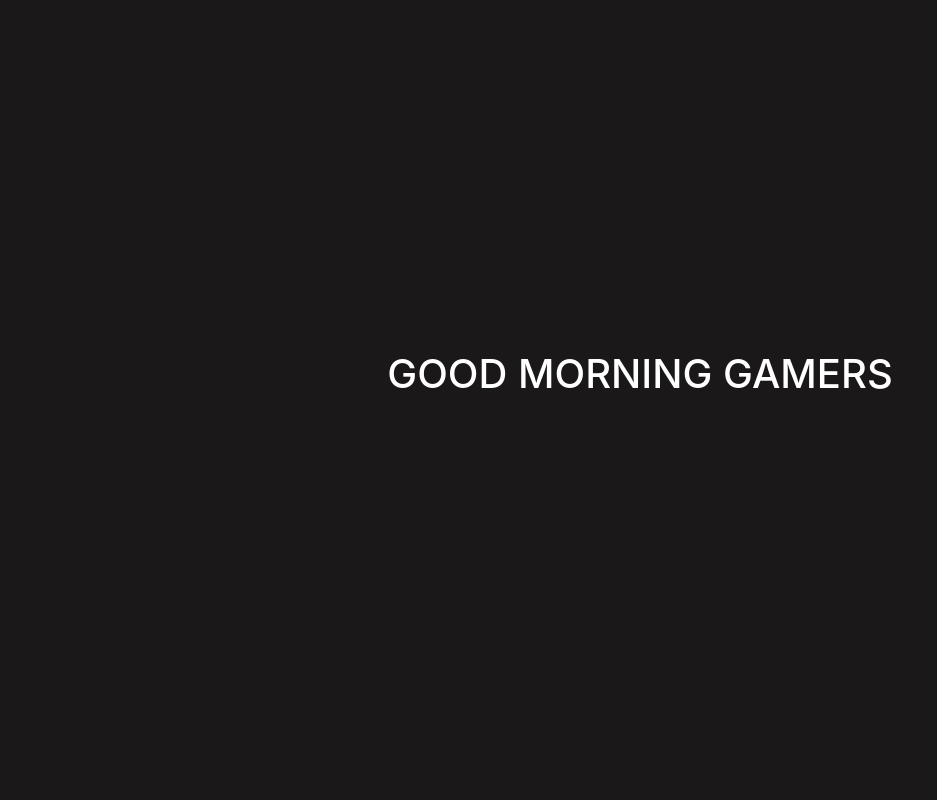
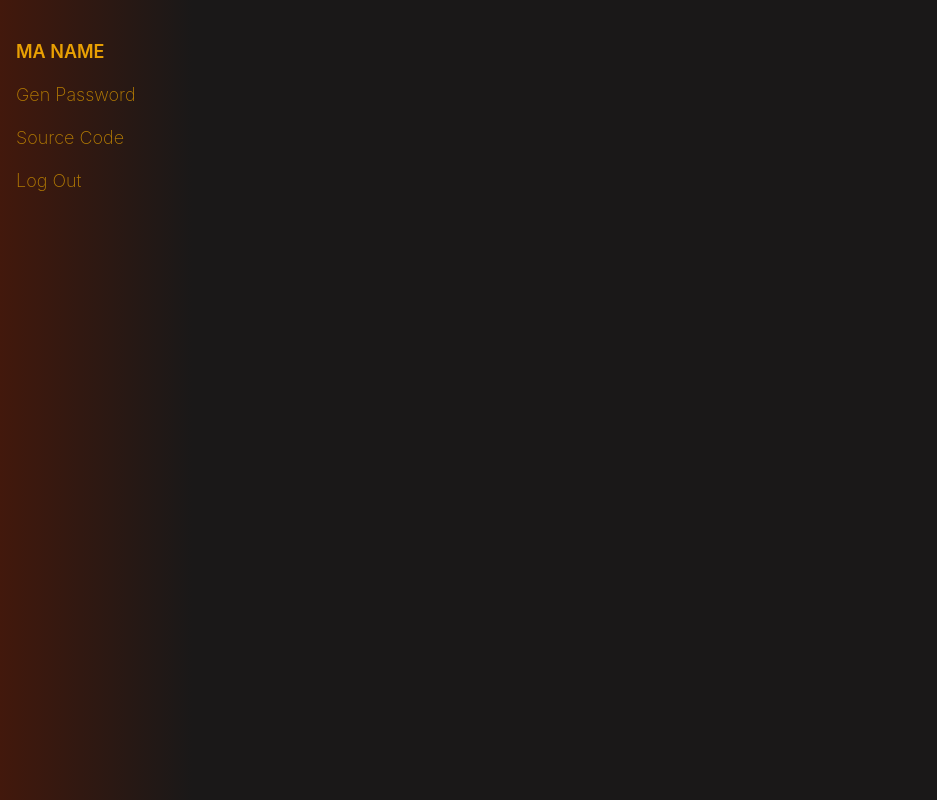
Before and after one commit to al-jshen/chat, a React (Create React App) app: page / in a window 1280 px wide. Shown: the whole page, without its empty margins (0-937 px from the left). Built offline with nearby package versions, Linux system fonts and the light colour scheme.

Commit message:
chat navbar

```diff
--- a/package.json
+++ b/package.json
@@ -17,7 +17,7 @@
         "redux": "^4.0.4"
     },
     "scripts": {
-        "start": "PORT=4000 react-scripts start",
+        "start": "react-scripts start",
         "build": "react-scripts build",
         "test": "react-scripts test",
         "eject": "react-scripts eject"
--- /dev/null
+++ b/src/components/chat/chat.css
@@ -0,0 +1,36 @@
+ul {
+    list-style-type: none;
+    margin: 0;
+    padding: 0;
+    width: 15%;
+    background-image: linear-gradient(to right, #42180c, #1a1818);
+    height: 100%;
+    position: fixed;
+    overflow: auto;
+  }
+
+li {
+    color: rgb(182, 125, 3);
+    font-size: 18px;
+    font-weight: 200;
+}
+
+li a {
+    display: block;
+    color: rgb(182, 125, 3);;
+    padding: 8px 16px;
+    text-decoration: none;
+}
+
+li.user {
+    font-weight: 600;
+    color: rgb(233, 160, 3);
+    padding-top: 30px;
+}
+
+li a:hover {
+    background-image: linear-gradient(to right, #972a0c, #1a1818);
+    color: white;
+    text-decoration: none;
+    cursor: pointer;
+}
--- a/src/components/chat/chat.js
+++ b/src/components/chat/chat.js
@@ -1,11 +1,27 @@
 import React from 'react';
+import { connect } from 'react-redux';
+import './chat.css';
 
 class Chat extends React.Component {
   render() {
     return(
-      <h1 style={{color: 'white', paddingTop: '200px', textAlign: 'center'}}>GOOD MORNING GAMERS</h1>
+      <div>
+        <ul>
+          <li className="user"><a>MA NAME {this.props.user.toUpperCase()}</a></li>
+          <li><a onClick={() => this.props.history.push('/pwgen')}>Gen Password</a></li>
+          <li><a href='https://github.com/al-jshen/chat' target="_blank">Source Code</a></li>
+          <li><a>Log Out</a></li>
+        </ul>
+      </div>
     );
   }
 }
 
-export default Chat;
+const mapStateToProps = (state) => {
+  return {
+      user: state.user,
+      islogged: state.islogged
+  }
+};
+
+export default connect(mapStateToProps)(Chat);
```
